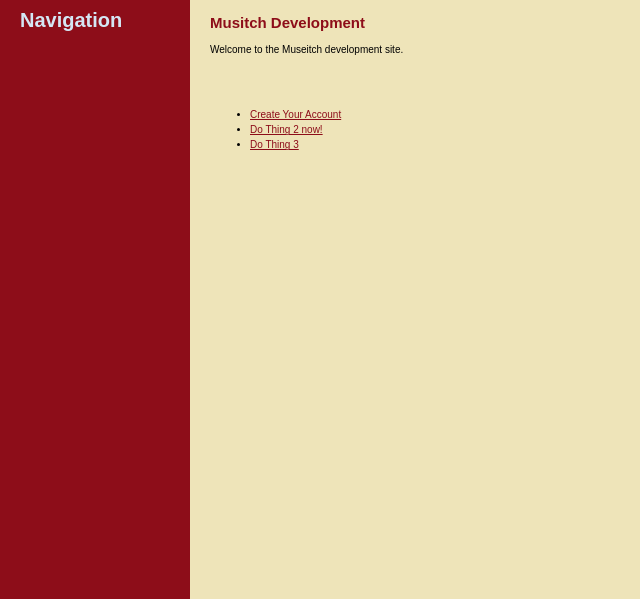
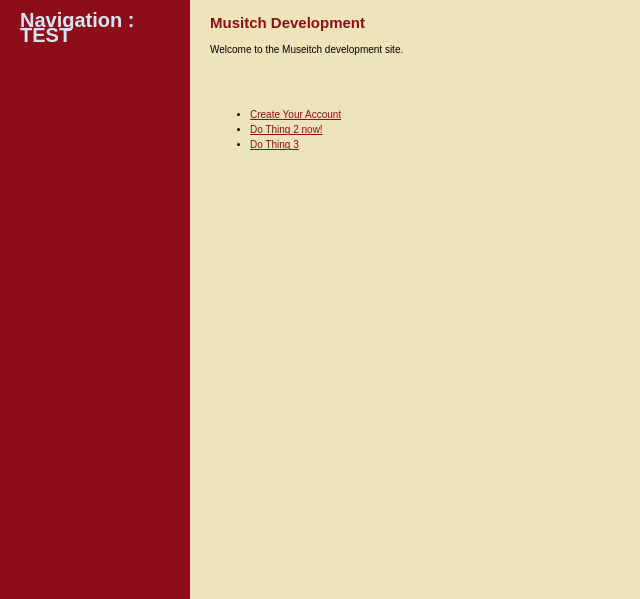
Before and after one commit to dgbayer/test_repository_sound2motion, a PHP site: page / in a window 1280 px wide. Shown: the part 70-669 px from the top of the page, without its empty margins (0-640 px from the left). Run offline with PHP 8.4, Linux system fonts and the light colour scheme; style sheets or scripts are compiled from the project's sources.

Commit message:
This is just testing out the index commit

```diff
--- a/Museitch_Dev/Public/index.php
+++ b/Museitch_Dev/Public/index.php
@@ -9,7 +9,7 @@
 
 <div id="main">
     <div id="navigation">
-    <h1> Navigation</h1>
+    <h1> Navigation : TEST</h1>
     </div>
     <div id="page">
         <h2>Musitch Development</h2>
```
